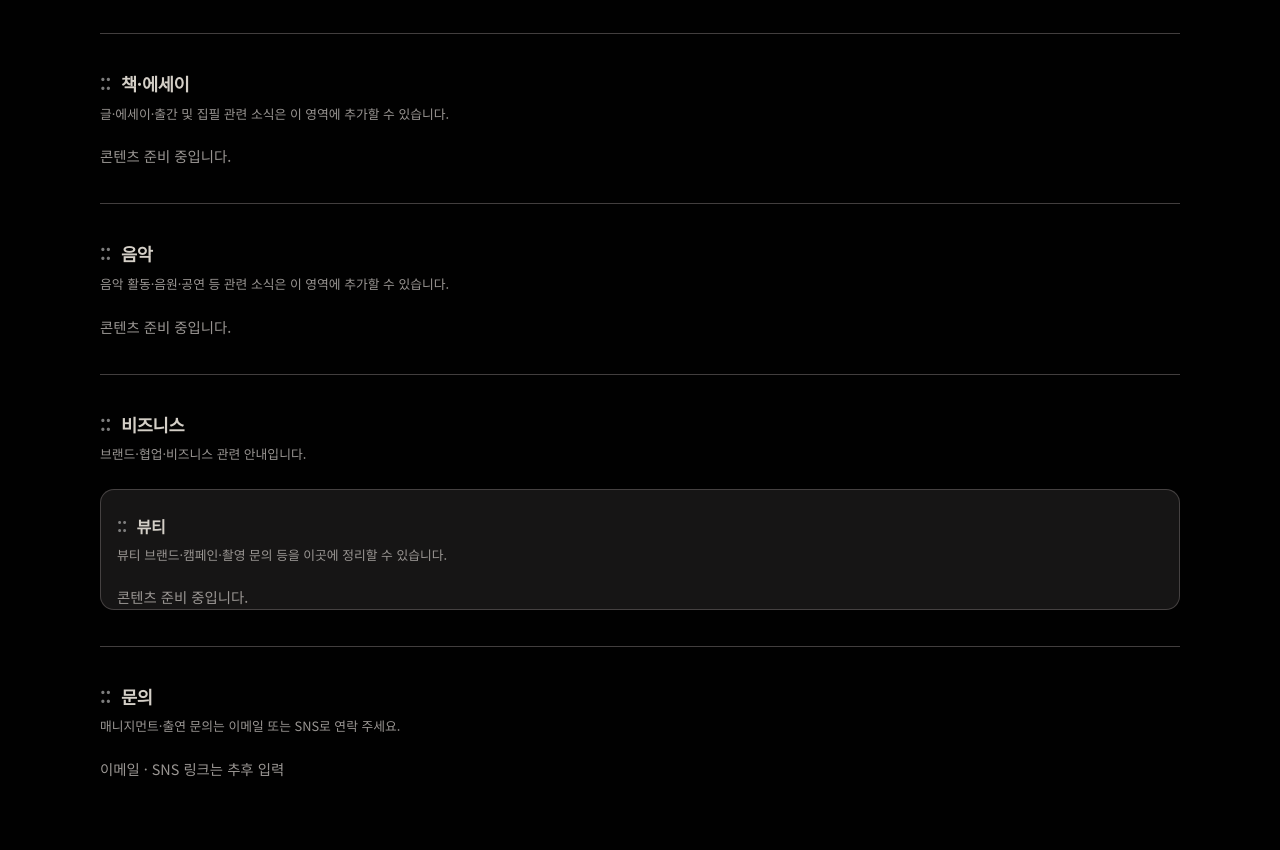
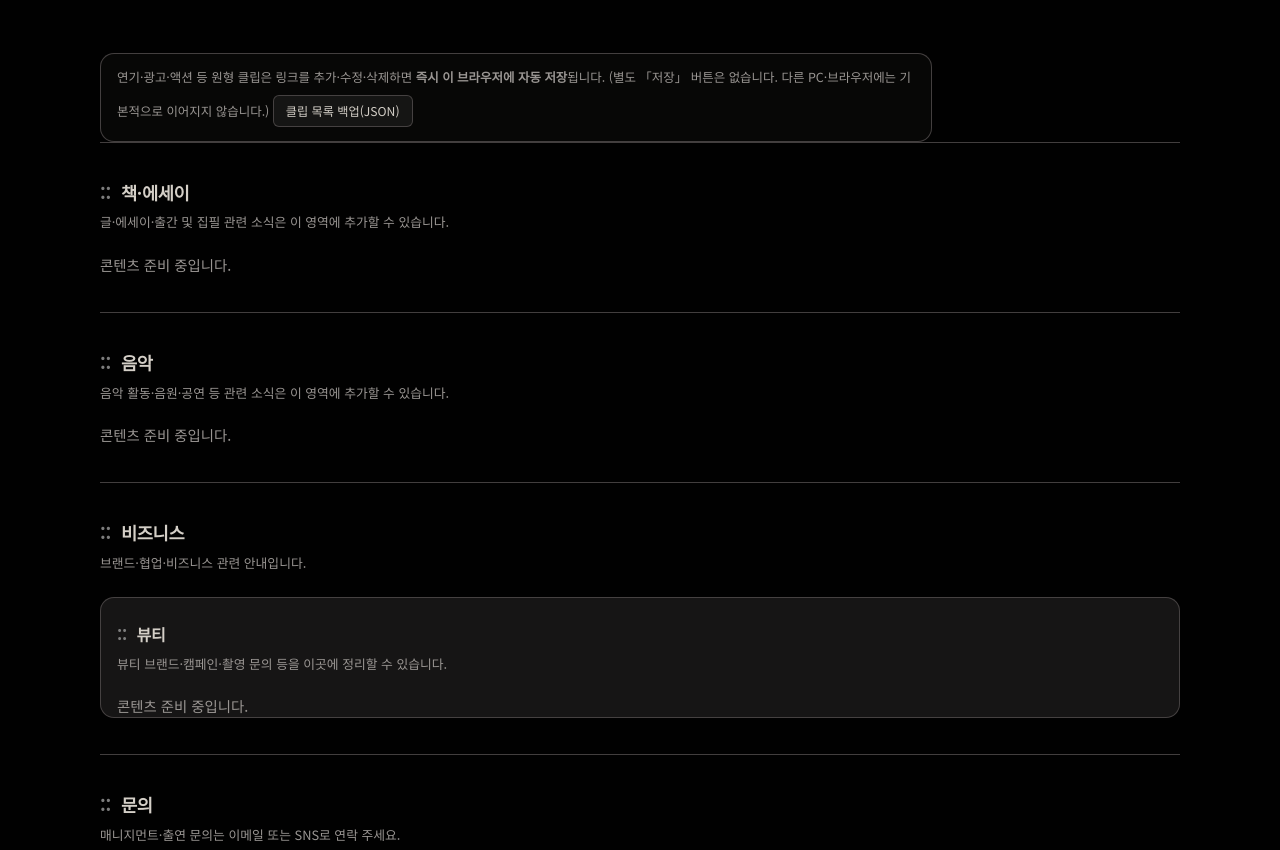
Before and after one commit to imseungjun/imseungjun, a plain HTML site: page index.html in a window 1280 px wide. Shown: the part 3291-4141 px from the top of the page. Drawn offline with Linux system fonts and the light colour scheme.

Commit message:
docs/ui: 클립 자동 저장 안내 + JSON 백업 버튼
Made-with: Cursor

```diff
--- a/index.html
+++ b/index.html
@@ -311,6 +311,14 @@
       <div class="grid grid--clips clip-row" id="clip-row-vlog" data-clip-cat="vlog" role="list" aria-label="브이로그 클립 목록"></div>
     </section>
 
+    <p class="clip-persist-hint">
+      연기·광고·액션 등 원형 클립은 링크를 추가·수정·삭제하면 <strong>즉시 이 브라우저에 자동 저장</strong>됩니다. (별도
+      「저장」 버튼은 없습니다. 다른 PC·브라우저에는 기본적으로 이어지지 않습니다.)
+      <button type="button" class="clip-persist-hint__btn" id="clip-backup-json">
+        클립 목록 백업(JSON)
+      </button>
+    </p>
+
     <section id="essay-zone" class="zone">
       <div class="zone__head">
         <h2 class="zone__title"><span class="zone__mark">::</span> 책·에세이</h2>
@@ -1563,6 +1571,25 @@
         render(cat);
         bindDrop(cat, row);
       });
+
+      var backupBtn = document.getElementById("clip-backup-json");
+      if (backupBtn) {
+        backupBtn.addEventListener("click", function () {
+          try {
+            var raw = localStorage.getItem(STORAGE_KEY) || "{}";
+            var blob = new Blob([raw], {
+              type: "application/json;charset=utf-8",
+            });
+            var a = document.createElement("a");
+            a.href = URL.createObjectURL(blob);
+            a.download = "imseungjun_cliprows_backup.json";
+            document.body.appendChild(a);
+            a.click();
+            a.remove();
+            URL.revokeObjectURL(a.href);
+          } catch (e) {}
+        });
+      }
     })();
   </script>
 </body>
--- a/styles.css
+++ b/styles.css
@@ -438,6 +438,36 @@ cite {
   color: var(--muted);
 }
 
+.clip-persist-hint {
+  margin: 1.25rem 0 0;
+  padding: 0.85rem 1rem;
+  font-size: 0.78rem;
+  line-height: 1.55;
+  color: var(--muted);
+  border: 1px solid var(--border);
+  border-radius: var(--radius);
+  background: color-mix(in srgb, var(--bg-soft) 40%, transparent);
+  max-width: 52rem;
+}
+
+.clip-persist-hint__btn {
+  display: inline-block;
+  margin: 0.5rem 0 0;
+  padding: 0.35rem 0.75rem;
+  font: inherit;
+  font-size: 0.76rem;
+  cursor: pointer;
+  color: var(--text-soft);
+  background: color-mix(in srgb, var(--bg-elev) 80%, transparent);
+  border: 1px solid var(--border);
+  border-radius: 6px;
+}
+
+.clip-persist-hint__btn:hover {
+  border-color: color-mix(in srgb, var(--mustang) 40%, var(--border));
+  color: var(--accent-hover);
+}
+
 .zone__subhead {
   margin: 2.5rem 0 1rem;
 }
```
